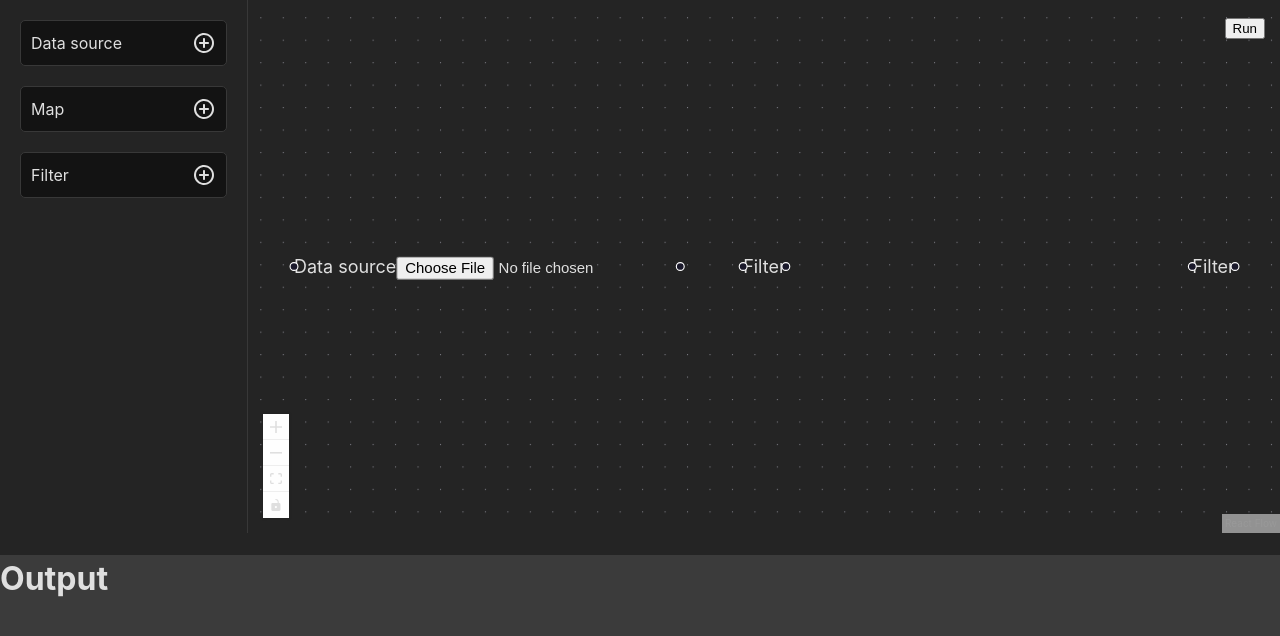
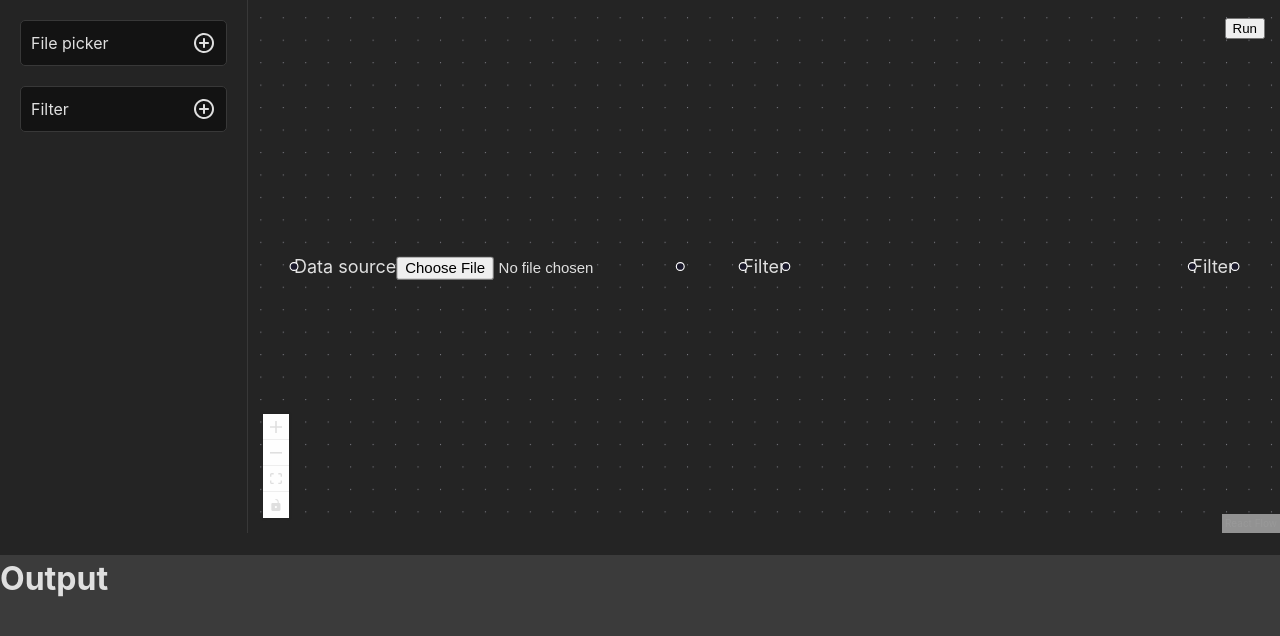
Before and after one commit to djhemath/FlowData-ETL, a React (Vite) app: page / in a window 1280 px wide. Shown: the top 636 px of the page. Built offline with nearby package versions, Linux system fonts and the light colour scheme.

Commit message:
feat: add block with validation and typescript

```diff
--- a/src/App.tsx
+++ b/src/App.tsx
@@ -3,15 +3,15 @@ import { useState, useCallback } from "react";
 import "./App.css";
 import Canvas from "./components/Canvas";
 import Output from "./components/Output";
-import ToolBox from "./components/ToolBox";
+import ToolBox, { Block } from "./components/ToolBox";
 
 const initialNodes: Node[] = [
   {
     id: '1',
-    type: 'dataSource',
+    type: 'filePicker',
     position: {x: 0, y: 0},
     data: {
-      type: 'source'
+      type: 'dataSource'
     },
   },
   {
@@ -19,7 +19,7 @@ const initialNodes: Node[] = [
     type: 'filter',
     position: {x: 400, y: 0},
     data: {
-      type: 'processor'
+      type: 'dataProcessor'
     }
   },
   {
@@ -27,7 +27,7 @@ const initialNodes: Node[] = [
     type: 'filter',
     position: {x: 800, y: 0},
     data: {
-      type: 'processor'
+      type: 'dataProcessor'
     }
   },
 ];
@@ -68,10 +68,7 @@ function App() {
   );
 
   const onRun = () => {
-    console.log(nodes);
-    console.log(edges);
-
-    const sourceNode = nodes.find((node: Node) => node.data.type === 'source');
+    const sourceNode = nodes.find((node: Node) => node.data.type === 'dataSource');
     if(!sourceNode) {
       return;
     }
@@ -93,14 +90,33 @@ function App() {
       flow.push(nextEdge.target);
       currentNode = nextEdge.target;
     }
+  }
 
-    console.log(flow);
+  const onBlockAdd = (block: Block) => {
+    if(block.type === 'dataSource') {
+      const isDataSourceAlreadyExist = nodes.find(node => node.data.type === 'dataSource');
+
+      if(isDataSourceAlreadyExist) return;
+    }
+
+    const newNode = {
+      id: Math.random() + '',
+      type: block.id, // This is custom node type of reactflow
+      position: {x: 0, y: 0},
+      data: {
+        type: block.type
+      },
+    };
+
+    setNodes((nodes) => [...nodes, newNode]);
   }
 
   return (
     <main>
       <div className="workplace">
-        <ToolBox />
+        <ToolBox
+          onBlockAdd={onBlockAdd}
+        />
         <Canvas
           nodes={nodes}
           edges={edges}
--- a/src/components/Block.tsx
+++ b/src/components/Block.tsx
@@ -1,15 +1,18 @@
 import { Add } from "./icons";
+import { Block as BlockType } from './ToolBox';
 
 export type BlockProps = {
-    name: string;
-}
+    block: BlockType,
+    onBlockAdd: (block: BlockType) => void,
+};
 
 export default function Block({
-    name,
+    block,
+    onBlockAdd
 }: BlockProps) {
     return (
-        <div className="block">
-            <span>{name}</span>
+        <div className="block" onClick={() => onBlockAdd(block)}>
+            <span>{block.name}</span>
             <Add />
         </div>
     );
--- a/src/components/Canvas.tsx
+++ b/src/components/Canvas.tsx
@@ -5,7 +5,7 @@ import { MouseEventHandler } from 'react';
 import Filter from './custom_nodes/FilterNode';
 
 const nodeTypes = {
-  dataSource: DataSourceNode,
+  filePicker: DataSourceNode,
   filter: Filter,
 }
 
--- a/src/components/ToolBox.tsx
+++ b/src/components/ToolBox.tsx
@@ -1,11 +1,39 @@
 import Block from "./Block";
 
-export default function ToolBox() {
+export type Block = {
+  id: string,
+  name: string,
+  type: 'dataSource' | 'dataProcessor',
+};
+
+
+const blocks: Block[] = [
+  {
+    id: 'filePicker',
+    name: 'File picker',
+    type: 'dataSource',
+  },
+  {
+    id: 'filter',
+    name: 'Filter',
+    type: 'dataProcessor',
+  },
+];
+
+type ToolBoxProps = {
+  onBlockAdd: (block: Block) => void,
+};
+
+export default function ToolBox({
+  onBlockAdd,
+}: ToolBoxProps) {
+  const blockComponents = blocks.map(block => {
+    return <Block key={block.id} block={block} onBlockAdd={onBlockAdd} />;
+  });
+
   return (
     <div className="toolbox">
-      <Block name="Data source" />
-      <Block name="Map" />
-      <Block name="Filter" />
+      { blockComponents }
     </div>
   );
 }
```
